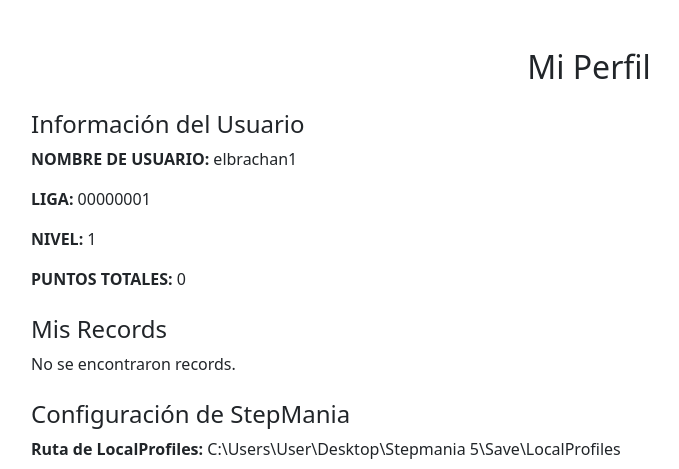
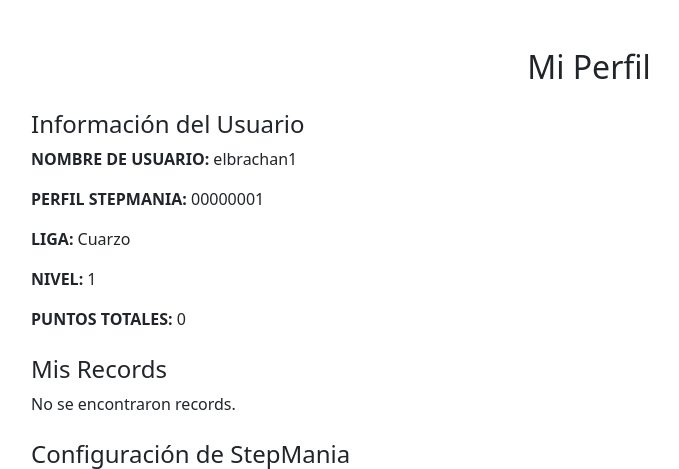
Before and after one commit to Mr-RobotBryan/Calculator, a Flask app: page /profile in a window 1280 px wide. Shown: the part 56-525 px from the top of the page, without its empty margins (51-730 px from the left). Run offline with Flask 3, Linux system fonts and the light colour scheme; a user stored in the database is signed in; data comes from the database, SQL or seed files in the repository.

Commit message:
Update profile.html

```diff
--- a/templates/profile.html
+++ b/templates/profile.html
@@ -28,7 +28,8 @@
     <div class="mb-4">
       <h4>Información del Usuario</h4>
       <p><strong>NOMBRE DE USUARIO:</strong> {{ username }}</p>
-      <p><strong>LIGA:</strong> {{ stepmania_profile if stepmania_profile else "No configurado" }}</p>
+      <p><strong>PERFIL STEPMANIA:</strong> {{ stepmania_profile }}</p>
+      <p><strong>LIGA:</strong> {{ league }}</p>
       <p><strong>NIVEL:</strong> {{ level }}</p>
       <p><strong>PUNTOS TOTALES:</strong> {{ formatted_points }}</p>
     </div>
@@ -88,7 +89,7 @@
       {% endif %}
     </div>
 
-    <!-- Sección de Configuración -->
+    <!-- Configuración de StepMania -->
     <div>
       <h4>Configuración de StepMania</h4>
       <p><strong>Ruta de LocalProfiles:</strong> {{ stepmania_path if stepmania_path else "No configurada" }}</p>
```
